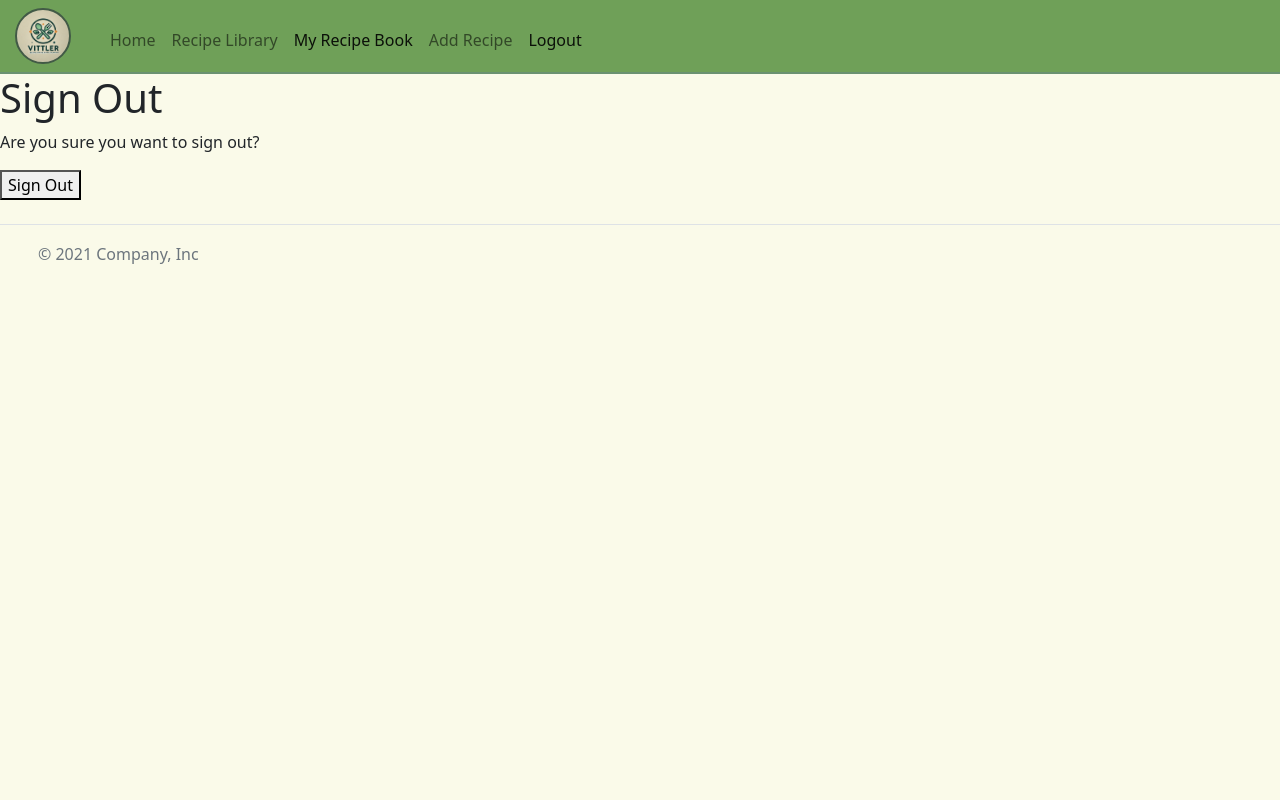
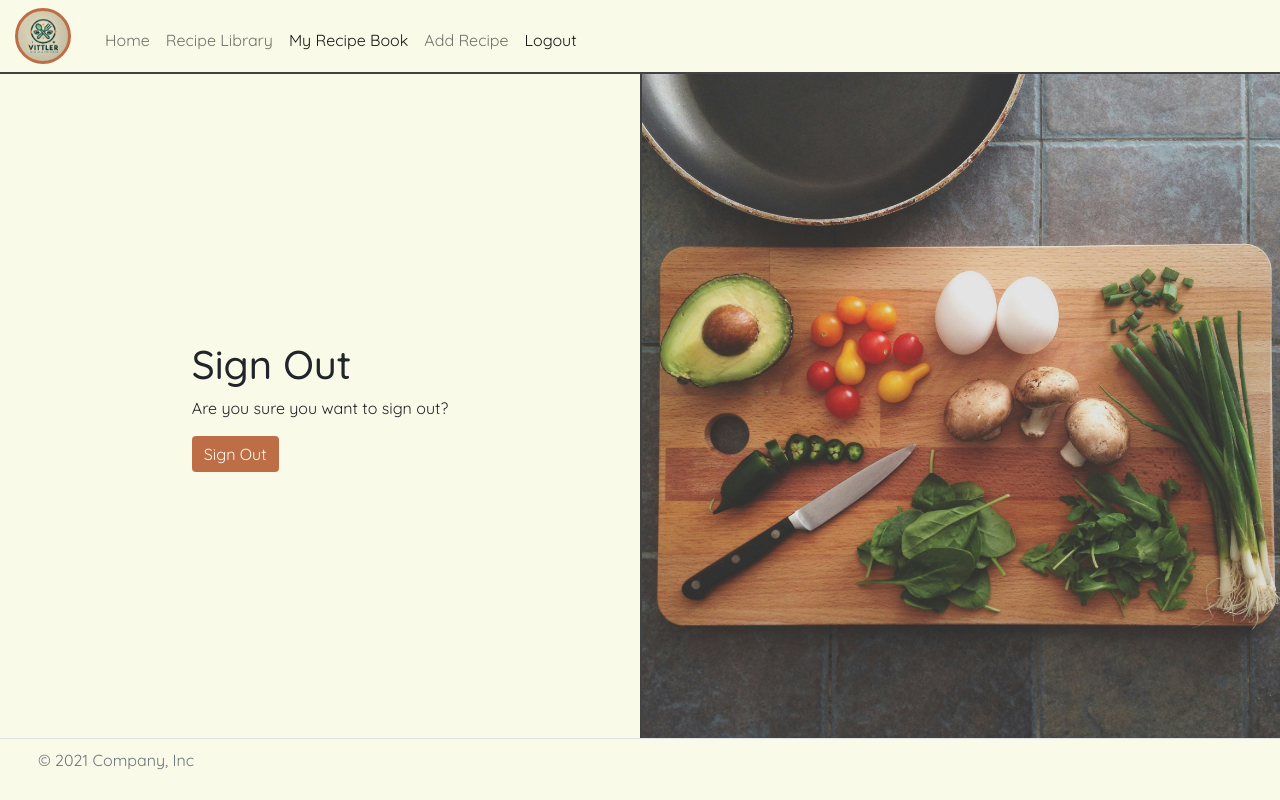
Before and after one commit to Matt-Cowen/Vittler, a Django app: page /accounts/logout/ in a window 1280 px wide. Run offline with Django 4.2, Linux system fonts and the light colour scheme; the visitor is signed in with stand-in values (Sample User, id 1).

Commit message:
General styling and js fix for modal button contents

```diff
--- a/static/css/style.css
+++ b/static/css/style.css
@@ -1,8 +1,14 @@
+@import url('https://fonts.googleapis.com/css2?family=Quicksand:wght@300..700&display=swap');
+@import url('https://fonts.googleapis.com/css2?family=Quicksand:wght@300..700&family=Roboto+Condensed:ital,wght@0,100..900;1,100..900&display=swap');
+
 /* *--------------------------------------------General------**/
 
 body {
     background-color: #fafae9;
+    font-family: 'Quicksand', sans-serif;
 }
+
+
 
 
 /**--------------------------------------------Modifiers------**/
@@ -22,15 +28,72 @@
     transition: opacity 1s ease-out;
   }
 
+
+
+/**--------------------------------------------Buttons------**/
+
+
+
+
+.btn-primary,
+.btn-edit {
+    color:#fafae9;
+    background-color: #be6e46;
+    border: none
+}
+
+.btn-primary:hover,
+.btn-edit:hover {
+    color: #fafae9;
+    background-color: #945333;
+}
+
+.btn-primary:focus,
+.btn-primary.focus,
+.btn-edit:focus,
+.btn-edit.focus {
+  color: #fafae9;
+  background-color: #945333;
+  border: none;
+  box-shadow: none;
+}
+
+
+.btn-info {
+    color:#fafae9;
+    background-color: #87a878;
+    border: none
+}
+
+.btn-info:hover{
+    color: #fafae9;
+    background-color: #4f6445;
+}
+
+.btn-info:focus,
+.btn-info.focus {
+  color: #fafae9;
+  background-color: #4f6445;
+  border: none;
+  box-shadow: none;
+}
+
+.btn--search {
+    max-height: 2.5rem;
+    margin: 0 3px;
+}
+
+
+
+
 /**--------------------------------------------Navbar------**/
 
 .navbar{
-    background-color: #6fa058;
-    border-bottom: 2px solid #6a9171;
+    border-bottom: 2px solid #424242;
 }
 
 .navbar-nav {
-    margin-left: 15px;
+    margin-left: 10px;
 }
 
 .navbar-brand{
@@ -40,11 +103,19 @@
     width: 3.5rem;
     margin-left: 15px;
     border-radius: 50%;
-    border: 2px solid #425a46;
+    border: 3px solid #be6e46;
 }
 
 .navbar-toggler {
     margin-right: 20px;
+
+}
+
+
+/*--------------------------------------------Footer------*/
+
+footer {
+    border-top: 5px solid #424242 !important;
 }
 
 /**--------------------------------------------Homepage------**/
@@ -53,7 +124,7 @@
     height: 85vh;
     width: 100%;
     padding-top: 32px;
-    background: url(../images/katie-smith-uQs1802D0CQ-unsplash.jpg) no-repeat center center/cover;
+    background: url(../images/360floralflaves-EKyAkrZGpJc-unsplash-2.jpg) no-repeat center center/cover;
     position: relative;
     margin-bottom: 0px;
     border-radius: 0;
@@ -62,33 +133,66 @@
 .hero-text {
     position: relative;
     z-index: 1;
-    margin-top: 18rem;
 }
 
 
 /*--------------------------------------------Recipe Cards------*/
 
+.recipe-card {
+    background-color: #fbfdf6;
+    border: 2px solid #424242;
+    border-radius: 10px;
+    box-shadow: 0px 4px 6px rgba(0, 0, 0, 0.205);
+    transition: transform 0.3s ease-in-out;
+}
 
-.btn {
+
+.btn--card {
     font-size: 14px;
     border-radius: 5px;
-    margin: 0 5px;
+    margin: 5px;
     white-space: nowrap;
     max-width: 100%;
-    flex-shrink: 0;
 }
 
 .button-container {
     display: flex;
     justify-content: center;
-    flex-wrap: nowrap;
+    flex-wrap: wrap;
 }
 
+/*--------------------------------------------Recipe Modal------*/
+
+.modal-content{
+    background-color: #fbfdf6;
+    border: 2px solid #424242;
+    border-radius: 10px;
+    box-shadow: 0px 4px 6px rgba(0, 0, 0, 0.205);
+    transition: transform 0.3s ease-in-out;
+}
 
 /*--------------------------------------------Submit Form------*/
 
 .form-container{
-    background-color: #6fa0588e;
+    background-color: #87a878;
+    border: 3px solid #424242;
     border-radius: 10px;
     padding: 15px;
 }
+
+
+/*--------------------------------------------Auth pages------*/
+
+
+.account-page-half {
+    position: relative;
+}
+
+.account-page-image{
+    height: 83vh;
+    width: 100%;
+    background: url(../images/katie-smith-uQs1802D0CQ-unsplash.jpg) no-repeat center center/cover;
+    border-left: 2px solid #424242;
+    margin-bottom: 0px;
+    border-radius: 0;
+}
--- a/static/js/script.js
+++ b/static/js/script.js
@@ -2,8 +2,8 @@
     const messages = document.getElementById("message-display");
     if (messages) {
       setTimeout(() => {
-        messages.style.display = "none"; // Hide the messages
-      }, 5000); // 5000 milliseconds = 5 seconds
+        messages.style.display = "none";
+      }, 5000);
     }
   });
 
@@ -23,10 +23,19 @@
         let recipeModal = document.getElementById(`${recipeId}-modal-content`);
         let editModal = document.getElementById(`${recipeId}-modal-edit`);
         let recipeForm = document.getElementById(`${recipeId}-modal-edit-form`);
+        let recipeEditButton = document.getElementById(`${recipeId}-edit-button`);
+        let recipeAddButton = document.getElementById(`${recipeId}-add-button`);
 
         //Toggle modal view
-        editModal.classList.toggle("d-none")
-        recipeModal.classList.toggle("d-none")
+        editModal.classList.toggle("d-none");
+        recipeModal.classList.toggle("d-none");
+        recipeAddButton.classList.toggle("d-none");
+
+        if (recipeEditButton.innerText.includes("Cancel")) {
+          recipeEditButton.innerText = "Edit";
+        } else {
+          recipeEditButton.innerText = "Cancel Edit";
+        }
 
         //Set submit action
         recipeForm.setAttribute("action", `edit_recipe/${recipeId}/`);
--- a/templates/account/logout.html
+++ b/templates/account/logout.html
@@ -5,6 +5,10 @@
 {% block head_title %}{% trans "Sign Out" %}{% endblock head_title %}
 
 {% block content %}
+<div class="container-fluid">
+  <div class="row">
+    <div class="col-9 col-md-6 d-flex justify-content-center align-items-center">
+      <div class="sign-out-form">
         <h1>{% trans "Sign Out" %}</h1>
 
         <p>{% trans 'Are you sure you want to sign out?' %}</p>
@@ -12,10 +16,19 @@
         <form method="post" action="{% url 'account_logout' %}">
           {% csrf_token %}
           {% if redirect_field_value %}
-  <input type="hidden" name="{{ redirect_field_name }}" value="{{ redirect_field_value }}"/>
+          <input type="hidden" name="{{ redirect_field_name }}" value="{{ redirect_field_value }}" />
           {% endif %}
-  <button type="submit">{% trans 'Sign Out' %}</button>
+          <button class= "btn btn-primary" type="submit">{% trans 'Sign Out' %}</button>
         </form>
+      </div>
+    </div>
+    <div class="col-3 col-md-6 account-page-half p-0">
+      <div class="account-page-image">
 
+      </div>
+
+    </div>
+  </div>
+</div>
 
 {% endblock content %}
--- a/templates/base.html
+++ b/templates/base.html
@@ -88,7 +88,7 @@
 
     {% block form %}
     {% endblock form %}
-    <footer class="d-flex flex-wrap justify-content-between align-items-center py-3 my-4 border-top">
+    <footer class="d-flex flex-wrap justify-content-between align-items-center py-2 m-0 border-top">
         <div class="col-md-4 d-flex align-items-center">
             <a href="/" class="mb-3 me-2 mb-md-0 text-muted text-decoration-none lh-1">
                 <svg class="bi" width="30" height="24">
```
Also changed, not shown: recipe_library/templates/recipe_library/library.html (+25 -20 lines), recipe_library/views.py (+5 -6 lines), templates/account/login.html (+17 -3 lines), static/images/360floralflaves-EKyAkrZGpJc-unsplash-2.jpg (added), static/images/360floralflaves-EKyAkrZGpJc-unsplash.jpg (added). Lines whose indentation alone changed are shown as unchanged.
